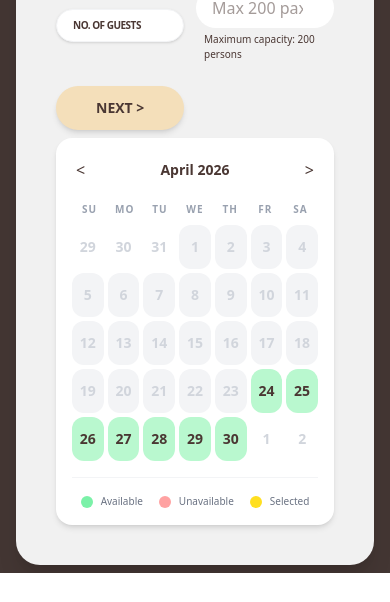
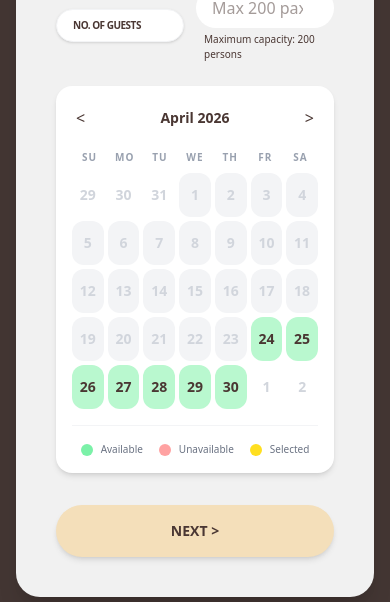
Before and after one commit to ram-004-0/Calidro, a React app in the folder frontend/: page /booking in a window 390 px wide. Shown: the part 638-1240 px from the top of the page. Before the commit the page ends 1211 px from the top, so only its background shows below. Built offline with nearby package versions, Linux system fonts and the light colour scheme; no server answers; the HTML template or start-up script is replaced by a standard one.

Commit message:
next button

```diff
--- a/frontend/src/Booking Process/BookingPage.jsx
+++ b/frontend/src/Booking Process/BookingPage.jsx
@@ -390,7 +390,7 @@ export default function BookingPage({ onNext }) {
           </div>
         </FormRow>
 
-        <div className="pt-2 block">
+        <div className="pt-2 hidden md:block">
           <button
             onClick={handleNextClick}
             className="bg-[#f4dfba] hover:bg-white transition px-10 py-3 rounded-full font-bold uppercase text-sm shadow-md"
@@ -470,6 +470,16 @@ export default function BookingPage({ onNext }) {
           <Legend color="bg-yellow-300" label="Selected" />
         </div>
       </div>
+      {isMobileView && (
+        <div className="mt-6">
+          <button
+            onClick={handleNextClick}
+            className="bg-[#f4dfba] hover:bg-white transition w-full py-4 rounded-full font-bold uppercase text-sm shadow-md"
+          >
+            Next &gt;
+          </button>
+        </div>
+      )}
     </div>
   );
 }
```
